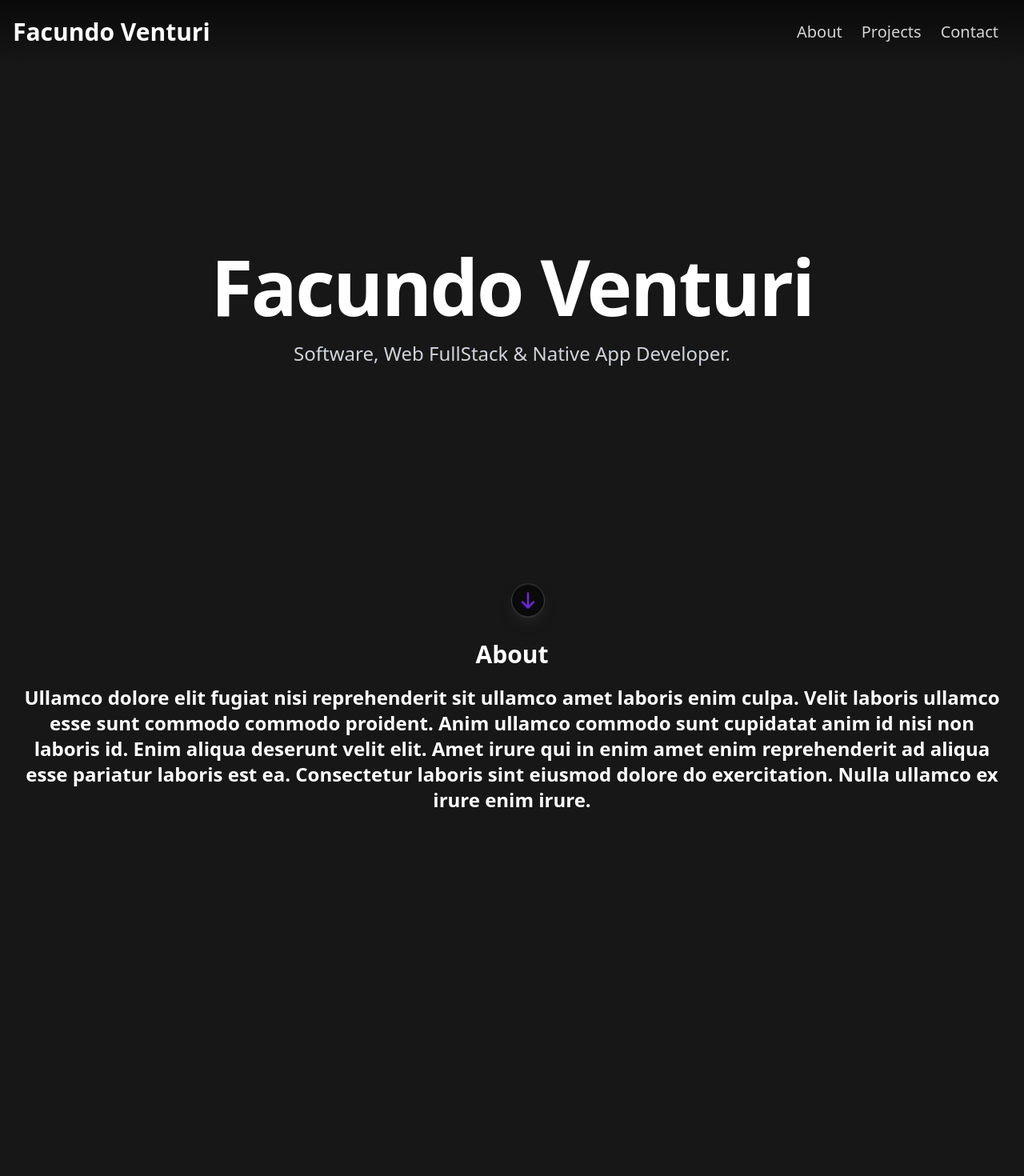
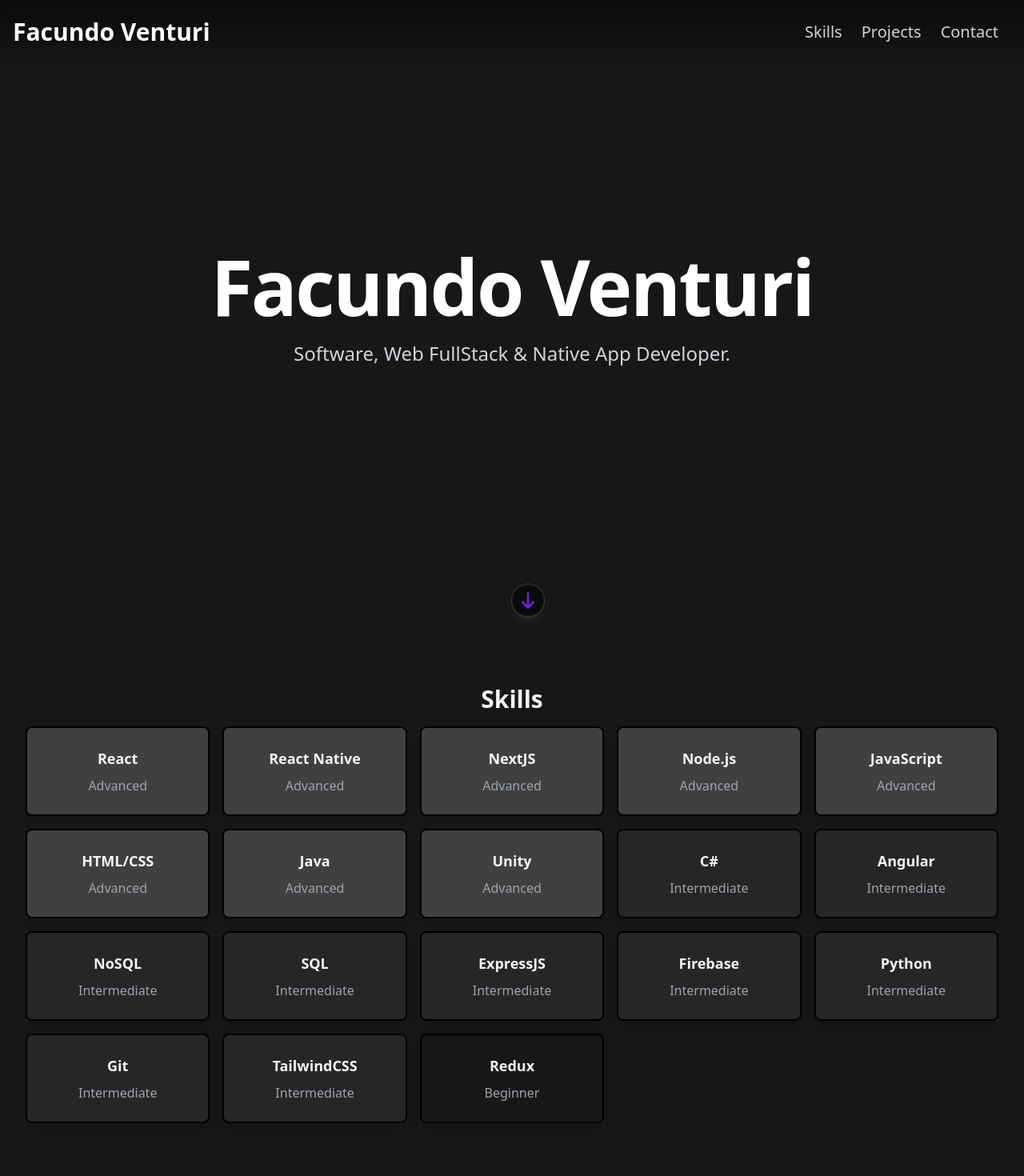
Before and after one commit to fakuventuri/fakuventuri.github.io, a Next.js app: page / in a window 1280 px wide. Shown: the top 1470 px of the page at 80% size. Built offline with nearby package versions, Linux system fonts and the light colour scheme.

Commit message:
Skills, ScrollSnap and improvements
Skills, ScrollSnap on PC and improvements

```diff
--- a/components/Hero.js
+++ b/components/Hero.js
@@ -4,7 +4,7 @@ import React from "react";
 
 const Hero = () => {
   return (
-    <div className="max-w-7xl mx-auto px-4 sm:px-6 lg:px-8 h-full flex flex-col flex-1">
+    <div className="max-w-7xl mx-auto px-4 sm:px-6 lg:px-8 h-[calc(100vh-80px)] flex flex-col flex-1">
       <div className="grow flex flex-col justify-center mb-28">
         <h1 className="text-4xl font-bold tracking-tight text-white md:text-6xl lg:text-8xl">
           Facundo Venturi
@@ -18,7 +18,3 @@ const Hero = () => {
 };
 
 export default Hero;
-
-/*text-center items-center object-center justify-center content-center
-place-self-center place-items-center justify-self-center place-content-center
-justify-items-center bg-center*/
--- a/components/Navbar.js
+++ b/components/Navbar.js
@@ -1,8 +1,6 @@
 import React from "react";
 
-import { scrollToSection } from "@/utils/tools.js";
-
-function MobileNav({ open, setOpen }) {
+function MobileNav({ open, setOpen, scrollToParam }) {
   return (
     <div
       className={`absolute top-20 left-0 h-screen w-2/3 bg-black/95 transform ${
@@ -13,16 +11,16 @@ function MobileNav({ open, setOpen }) {
         <a
           className="text-xl font-medium my-4 text-neutral-300"
           onClick={() => {
-            scrollToSection("about");
+            scrollToParam("skills");
             setOpen(false);
           }}
         >
-          About
+          Skills
         </a>
         <a
           className="text-xl font-medium my-4 text-neutral-300"
           onClick={() => {
-            scrollToSection("projects");
+            scrollToParam("projects");
             setOpen(false);
           }}
         >
@@ -31,7 +29,7 @@ function MobileNav({ open, setOpen }) {
         <a
           className="text-xl font-medium my-4 text-neutral-300"
           onClick={() => {
-            scrollToSection("contact");
+            scrollToParam("contact");
             setOpen(false);
           }}
         >
@@ -42,15 +40,15 @@ function MobileNav({ open, setOpen }) {
   );
 }
 
-export default function Navbar({ open, setOpen }) {
+export default function Navbar({ open, setOpen, scrollToParam }) {
   return (
     <nav className="fixed top-0 left-0 right-0 flex filter bg-gradient-to-b from-neutral-950 backdrop-blur-lg px-4 h-20 items-center z-50">
-      <MobileNav open={open} setOpen={setOpen} />
+      <MobileNav open={open} setOpen={setOpen} scrollToParam={scrollToParam} />
       <div className="w-full flex items-center justify-start">
         <a
           className="text-3xl font-semibold text-white whitespace-nowrap md:cursor-pointer"
           onClick={() => {
-            scrollTo(0, 0);
+            scrollToParam("main");
             setOpen(false);
           }}
         >
@@ -72,7 +70,7 @@ export default function Navbar({ open, setOpen }) {
           />
           <span
             className={`h-1 w-full bg-white rounded-lg transition-all duration-300 ease-in-out ${
-              open ? "w-0 hidden" : "w-full"
+              open ? "animate-fadeOut" : "w-full"
             }`}
           />
           <span
@@ -86,15 +84,15 @@ export default function Navbar({ open, setOpen }) {
           <a
             className="text-xl text-neutral-300 md:cursor-pointer"
             onClick={() => {
-              scrollToSection("about");
+              scrollToParam("skills");
             }}
           >
-            About
+            Skills
           </a>
           <a
             className="text-xl text-neutral-300 md:cursor-pointer"
             onClick={() => {
-              scrollToSection("projects");
+              scrollToParam("projects");
             }}
           >
             Projects
@@ -102,7 +100,7 @@ export default function Navbar({ open, setOpen }) {
           <a
             className="text-xl text-neutral-300 md:cursor-pointer pr-4"
             onClick={() => {
-              scrollToSection("contact");
+              scrollToParam("contact");
             }}
           >
             Contact
--- /dev/null
+++ b/components/ScrollArrows.js
@@ -0,0 +1,68 @@
+export default function ScrollArrows({
+  isArrowVisible,
+  topArrowVisible,
+  setOpen,
+  scrollToParam,
+}) {
+  return (
+    <>
+      <div className={"fixed justify-center bottom-5 right-1/2 left-1/2"}>
+        <div
+          className={`bg-neutral-950 p-2 w-10 h-10 ring-1 ring-slate-200/20 shadow-neutral-800 shadow-lg rounded-full flex items-center justify-center md:cursor-pointer ${
+            isArrowVisible ? "animate-bounce" : "animate-fadeOut"
+          }`}
+          onClick={() => {
+            scrollToParam("skills");
+          }}
+        >
+          <svg
+            className="w-6 h-6 text-violet-700"
+            fill="none"
+            strokeLinecap="round"
+            strokeLinejoin="round"
+            strokeWidth="2.5"
+            viewBox="0 0 24 24"
+            stroke="currentColor"
+          >
+            <path d="M19 14l-7 7m0 0l-7-7m7 7V3"></path>
+          </svg>
+        </div>
+      </div>
+
+      <div className={"fixed justify-center bottom-5 right-5"}>
+        <div
+          className={`animate-bounce bg-neutral-950 p-2 w-10 h-10 ring-1 ring-slate-200/20 shadow-neutral-800 shadow-lg rounded-full flex items-center justify-center md:cursor-pointer ${
+            topArrowVisible ? "animate-fadeIn" : "invisible"
+          }`}
+          onClick={() => {
+            scrollToParam("top");
+            setOpen(false);
+          }}
+        >
+          <svg
+            className="w-6 h-6 text-violet-700"
+            fill="none"
+            strokeLinecap="round"
+            strokeLinejoin="round"
+            strokeWidth="2.5"
+            viewBox="0 0 24 24"
+            stroke="currentColor"
+          >
+            <path
+              d="M15.5 16.5L12 13L8.5 16.5"
+              stroke="currentColor"
+              strokeLinecap="round"
+              strokeLinejoin="round"
+            />{" "}
+            <path
+              d="M15.5 10.5L12 7L8.5 10.5"
+              stroke="currentColor"
+              strokeLinecap="round"
+              strokeLinejoin="round"
+            />
+          </svg>
+        </div>
+      </div>
+    </>
+  );
+}
--- /dev/null
+++ b/components/Skills.js
@@ -0,0 +1,47 @@
+import React from "react";
+
+const Skills = () => {
+  const skills = [
+    { name: "React", level: "Advanced", bg: "bg-neutral-700" },
+    { name: "React Native", level: "Advanced", bg: "bg-neutral-700" },
+    { name: "NextJS", level: "Advanced", bg: "bg-neutral-700" },
+    { name: "Node.js", level: "Advanced", bg: "bg-neutral-700" },
+    { name: "JavaScript", level: "Advanced", bg: "bg-neutral-700" },
+    { name: "HTML/CSS", level: "Advanced", bg: "bg-neutral-700" },
+    { name: "Java", level: "Advanced", bg: "bg-neutral-700" },
+    { name: "Unity", level: "Advanced", bg: "bg-neutral-700" },
+    { name: "C#", level: "Intermediate", bg: "bg-neutral-800" },
+    { name: "Angular", level: "Intermediate", bg: "bg-neutral-800" },
+    { name: "NoSQL", level: "Intermediate", bg: "bg-neutral-800" },
+    { name: "SQL", level: "Intermediate", bg: "bg-neutral-800" },
+    { name: "ExpressJS", level: "Intermediate", bg: "bg-neutral-800" },
+    { name: "Firebase", level: "Intermediate", bg: "bg-neutral-800" },
+    { name: "Python", level: "Intermediate", bg: "bg-neutral-800" },
+    { name: "Git", level: "Intermediate", bg: "bg-neutral-800" },
+    { name: "TailwindCSS", level: "Intermediate", bg: "bg-neutral-800" },
+    { name: "Redux", level: "Beginner", bg: "bg-neutral-900" },
+  ];
+
+  return (
+    <div className="py-4 px-4 sm:px-6 lg:px-8">
+      <div className="max-w-7xl mx-auto lg:text-center">
+        <h2 className="text-3xl font-bold text-gray-100 mb-4">Skills</h2>
+        <div className="grid grid-cols-2 gap-4 sm:grid-cols-3 md:grid-cols-4 lg:grid-cols-5">
+          {skills.map((skill) => (
+            <div
+              key={skill.name}
+              className={`p-6 rounded-lg text-center border-solid border-2 border-black hover:-translate-y-3 hover:shadow-violet-700 shadow-lg ${skill.bg}`}
+            >
+              <h3 className="text-lg font-semibold text-gray-100 mb-2">
+                {skill.name}
+              </h3>
+              <p className="text-gray-400">{skill.level}</p>
+            </div>
+          ))}
+        </div>
+      </div>
+    </div>
+  );
+};
+
+export default Skills;
--- a/pages/index.js
+++ b/pages/index.js
@@ -1,18 +1,63 @@
-import { useEffect, useState } from "react";
+import { useEffect, useState, useRef } from "react";
 
 import Head from "next/head";
 
 import { scrollToSection } from "@/utils/tools.js";
 
 import Navbar from "@/components/Navbar";
+import ScrollArrows from "@/components/ScrollArrows";
 import Hero from "@/components/Hero";
+import Skills from "@/components/Skills";
+
+const sections = ["main", "skills", "projects", "contact"];
 
 export default function Home() {
   const [open, setOpen] = useState(false);
   const [isArrowVisible, setIsArrowVisible] = useState(true);
   const [topArrowVisible, setTopArrowVisible] = useState(false);
 
-  const listenToScroll = () => {
+  const [currentSection, setCurrentSection] = useState(0);
+
+  const scrollTimeout = useRef();
+  const scrolling = useRef(false);
+  const noScroll = useRef(false);
+  //const previousClientY = useRef(0);
+
+  const handleWheel = (e) => {
+    e.preventDefault();
+
+    //clearTimeout(scrollTimeout.current);
+
+    if (noScroll.current) {
+      return;
+    }
+
+    if (scrolling.current) {
+      scrollTimeout.current = setTimeout(() => {
+        scrolling.current = false;
+        noScroll.current = false;
+      }, 400);
+      noScroll.current = true;
+    }
+
+    if (scrolling.current) {
+      return;
+    }
+
+    if (e.deltaY > 0) {
+      // scroll down
+      scrollToParam("next");
+    } else {
+      // scroll up
+      scrollToParam("prev");
+    }
+  };
+
+  // const handleTouchMove = (e) => {
+  //   // e.preventDefault();
+  // };
+
+  const handleScrollOnlyMobile = (e) => {
     const winScroll =
       document.body.scrollTop || document.documentElement.scrollTop;
 
@@ -31,8 +76,14 @@ export default function Home() {
   };
 
   useEffect(() => {
-    window.addEventListener("scroll", listenToScroll);
-    return () => window.removeEventListener("scroll", listenToScroll);
+    window.addEventListener("mousewheel", handleWheel, { passive: false });
+    // window.addEventListener("touchmove", handleTouchMove, { passive: false });
+    window.addEventListener("scroll", handleScrollOnlyMobile);
+    return () => {
+      window.removeEventListener("mousewheel", handleWheel);
+      // window.removeEventListener("touchmove", handleTouchMove);
+      window.removeEventListener("scroll", handleScrollOnlyMobile);
+    };
   });
 
   return (
@@ -43,7 +94,7 @@ export default function Home() {
         <meta name="viewport" content="width=device-width, initial-scale=1" />
         <link rel="icon" href="/favicon.ico" />
       </Head>
-      <Navbar open={open} setOpen={setOpen} />
+      <Navbar open={open} setOpen={setOpen} scrollToParam={scrollToParam} />
       <main
         id="main"
         className="
@@ -52,26 +103,23 @@ export default function Home() {
         py-20 px-6
       "
       >
-        <section className="text-center h-[calc(100vh-80px)]">
+        <section
+          id="hero"
+          className="min-h-[calc(100vh-80px)] w-screen scroll-mt-0 text-center"
+        >
           <Hero />
         </section>
 
-        <section id="about" className="min-h-screen scroll-mt-20 text-center">
-          <h1 className="text-white text-3xl font-bold">About</h1>
-          <p className="text-white text-2xl font-bold mt-5">
-            Ullamco dolore elit fugiat nisi reprehenderit sit ullamco amet
-            laboris enim culpa. Velit laboris ullamco esse sunt commodo commodo
-            proident. Anim ullamco commodo sunt cupidatat anim id nisi non
-            laboris id. Enim aliqua deserunt velit elit. Amet irure qui in enim
-            amet enim reprehenderit ad aliqua esse pariatur laboris est ea.
-            Consectetur laboris sint eiusmod dolore do exercitation. Nulla
-            ullamco ex irure enim irure.
-          </p>
+        <section
+          id="skills"
+          className="min-h-[calc(100vh-80px)] w-screen scroll-mt-20 text-center my-10"
+        >
+          <Skills />
         </section>
 
         <section
           id="projects"
-          className="min-h-screen scroll-mt-20 text-center"
+          className="h-[calc(100vh-80px)] scroll-mt-20 text-center"
         >
           <h1 className="text-white text-3xl font-bold">Projects</h1>
         </section>
@@ -80,64 +128,68 @@ export default function Home() {
           <h1 className="text-white text-3xl font-bold">Contact</h1>
         </section>
 
-        <div className={"fixed justify-center bottom-5 right-1/2 left-1/2"}>
-          <div
-            className={`bg-neutral-950 p-2 w-10 h-10 ring-1 ring-slate-200/20 shadow-neutral-800 shadow-lg rounded-full flex items-center justify-center md:cursor-pointer ${
-              isArrowVisible ? "animate-bounce" : "animate-fadeOut"
-            }`}
-            onClick={() => {
-              scrollToSection("about");
-            }}
-          >
-            <svg
-              className="w-6 h-6 text-violet-700"
-              fill="none"
-              strokeLinecap="round"
-              strokeLinejoin="round"
-              strokeWidth="2.5"
-              viewBox="0 0 24 24"
-              stroke="currentColor"
-            >
-              <path d="M19 14l-7 7m0 0l-7-7m7 7V3"></path>
-            </svg>
-          </div>
-        </div>
-
-        <div className={"fixed justify-center bottom-5 right-5"}>
-          <div
-            className={`animate-bounce bg-neutral-950 p-2 w-10 h-10 ring-1 ring-slate-200/20 shadow-neutral-800 shadow-lg rounded-full flex items-center justify-center md:cursor-pointer ${
-              topArrowVisible ? "animate-fadeIn" : "invisible"
-            }`}
-            onClick={() => {
-              scrollTo(0, 0);
-              setOpen(false);
-            }}
-          >
-            <svg
-              className="w-6 h-6 text-violet-700"
-              fill="none"
-              strokeLinecap="round"
-              strokeLinejoin="round"
-              strokeWidth="2.5"
-              viewBox="0 0 24 24"
-              stroke="currentColor"
-            >
-              <path
-                d="M15.5 16.5L12 13L8.5 16.5"
-                stroke="currentColor"
-                strokeLinecap="round"
-                strokeLinejoin="round"
-              />{" "}
-              <path
-                d="M15.5 10.5L12 7L8.5 10.5"
-                stroke="currentColor"
-                strokeLinecap="round"
-                strokeLinejoin="round"
-              />
-            </svg>
-          </div>
-        </div>
+        <ScrollArrows
+          isArrowVisible={isArrowVisible}
+          topArrowVisible={topArrowVisible}
+          setOpen={setOpen}
+          scrollToParam={scrollToParam}
+        />
       </main>
     </>
   );
+
+  function scrollToParam(target) {
+    switch (target) {
+      case "next":
+        //scroll down
+        if (currentSection < sections.length - 1) {
+          scrolling.current = true;
+          setCurrentSection(currentSection + 1);
+          scrollToSection(sections[currentSection + 1]);
+        }
+        break;
+      case "prev":
+        //scroll up
+        if (currentSection > 0) {
+          scrolling.current = true;
+          setCurrentSection(currentSection - 1);
+          scrollToSection(sections[currentSection - 1]);
+        }
+        break;
+      case "top":
+        if (noScroll.current) {
+          break;
+        }
+        scrolling.current = true;
+        setCurrentSection(0);
+        scrollToSection(sections[0]);
+
+        if (scrolling.current) {
+          scrollTimeout.current = setTimeout(() => {
+            scrolling.current = false;
+            noScroll.current = false;
+          }, 800);
+          noScroll.current = true;
+        }
+
+        break;
+      default:
+        if (noScroll.current) {
+          break;
+        }
+        scrolling.current = true;
+        setCurrentSection(sections.indexOf(target));
+        scrollToSection(target);
+
+        if (scrolling.current) {
+          scrollTimeout.current = setTimeout(() => {
+            scrolling.current = false;
+            noScroll.current = false;
+          }, 800);
+          noScroll.current = true;
+        }
+
+        break;
+    }
+  }
 }
```
